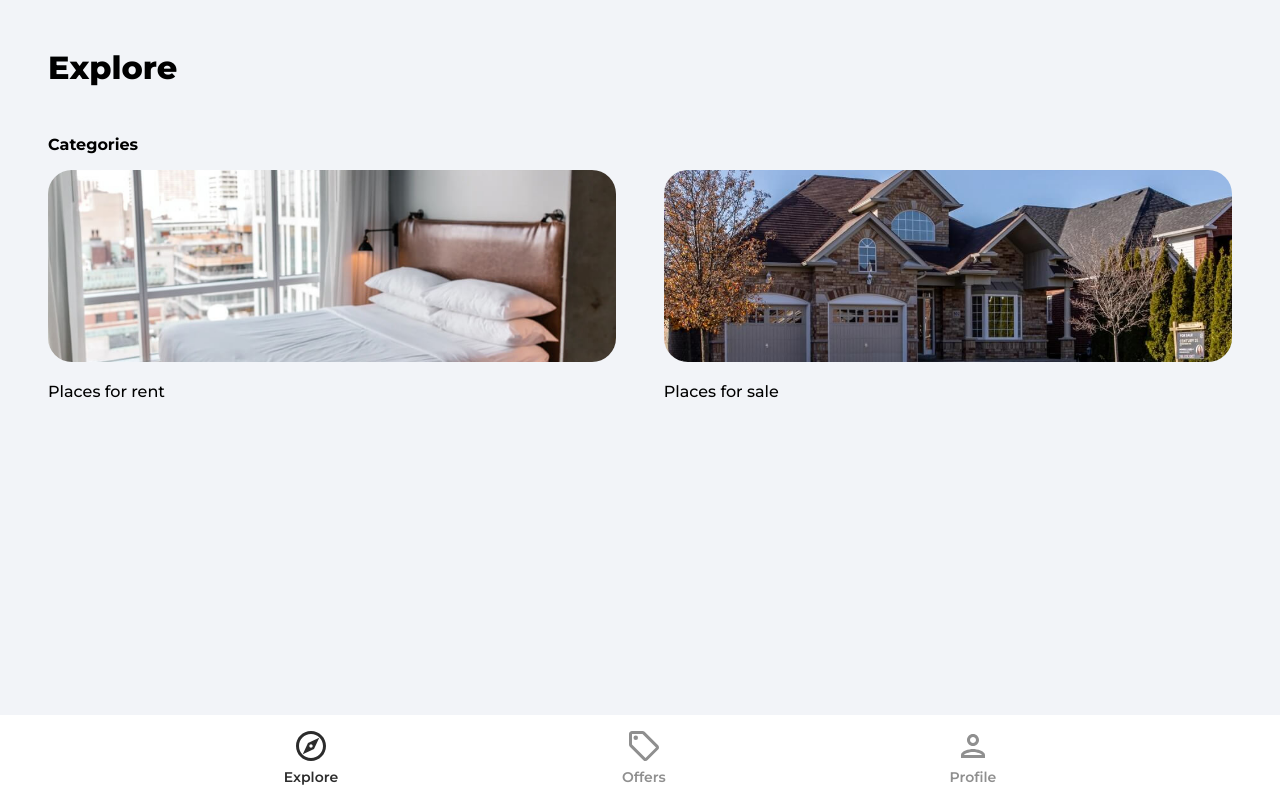
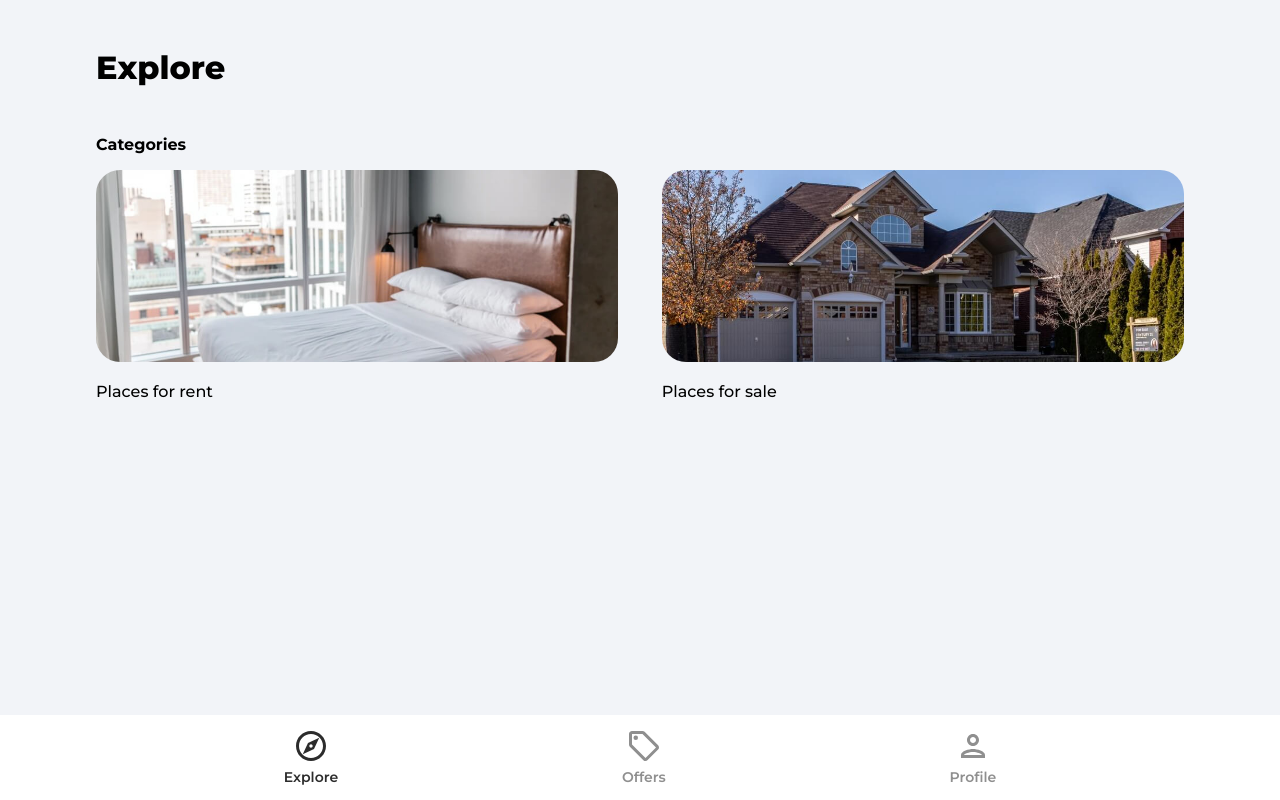
Before and after one commit to Jim-Dillon/house-marketplace, a React (Create React App) app: page / in a window 1280 px wide. Built offline with nearby package versions, Linux system fonts and the light colour scheme; no server answers; the database is empty; the HTML template or start-up script is replaced by a standard one.

Commit message:
add width to pages

```diff
--- a/src/index.css
+++ b/src/index.css
@@ -118,16 +118,29 @@ button {
 .explore {
   margin: 1rem;
 }
-@media (min-width: 1024px) {
+
+@media (min-width: 500px) {
   .pageContainer,
   .offers,
   .profile,
   .listingDetails,
   .category,
   .explore {
-    margin: 3rem;
+    margin: 2rem;
   }
 }
+
+@media (min-width: 824px) {
+  .pageContainer,
+  .offers,
+  .profile,
+  .listingDetails,
+  .category,
+  .explore {
+    margin: 3rem 6rem;
+  }
+}
+
 
 .pageContainer {
   margin-bottom: 8rem;
@@ -485,7 +498,7 @@ button {
 }
 @media (min-width: 1024px) {
   .categoryListingImg {
-    width: 19%;
+    width: 25%;
     height: 217px;
   }
 }
@@ -495,7 +508,7 @@ button {
 }
 @media (min-width: 1024px) {
   .categoryListingDetails {
-    width: 79%;
+    width: 70%;
   }
 }
 
--- a/src/pages/Category.jsx
+++ b/src/pages/Category.jsx
@@ -21,7 +21,7 @@ const Category = () => {
           listingsRef,
           where('type', '==', params.categoryName),
           orderBy('timestamp', 'desc'),
-          limit(10)
+          limit(2)
         )
 
         const querySnap = await getDocs(q)
--- a/src/pages/Offers.jsx
+++ b/src/pages/Offers.jsx
@@ -18,7 +18,7 @@ const Offers = () => {
           listingsRef,
           where('offer', '==', true),
           orderBy('timestamp', 'desc'),
-          limit(10)
+          limit(2)
         )
 
         const querySnap = await getDocs(q)
```
